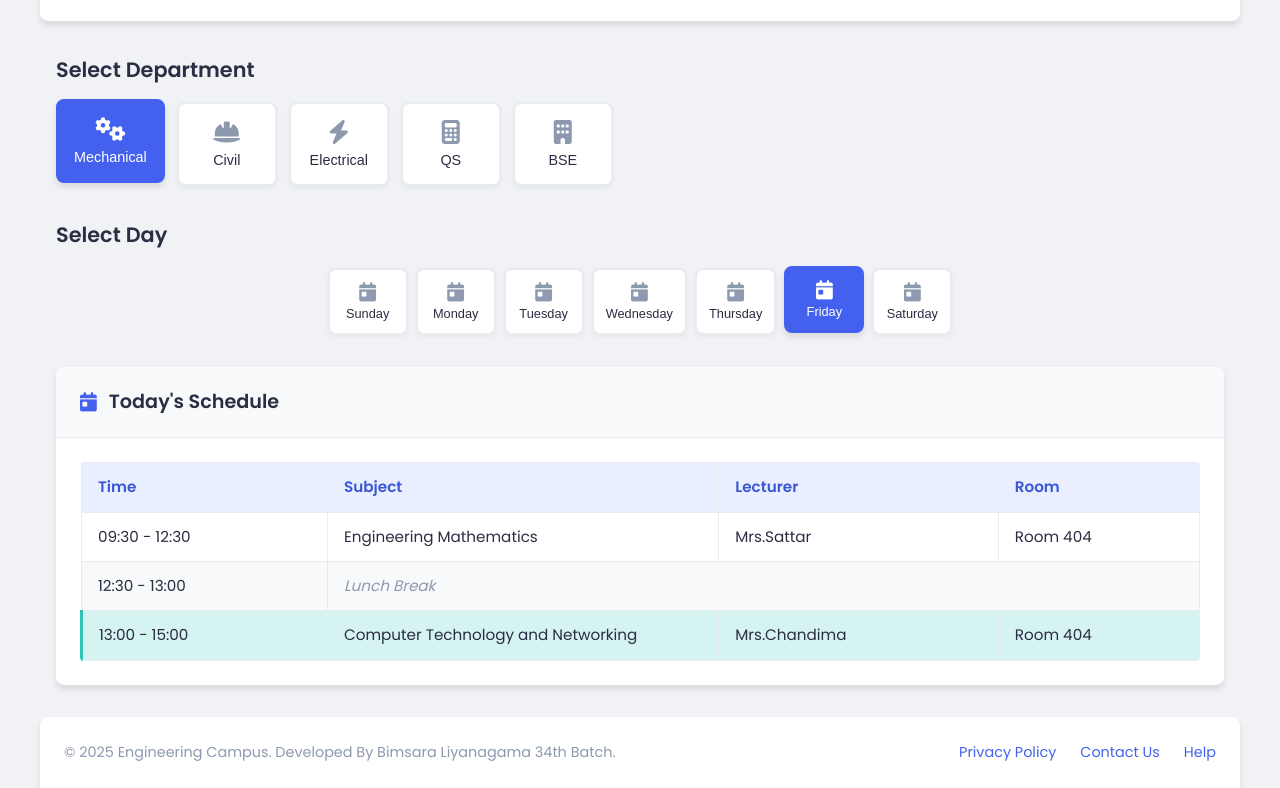
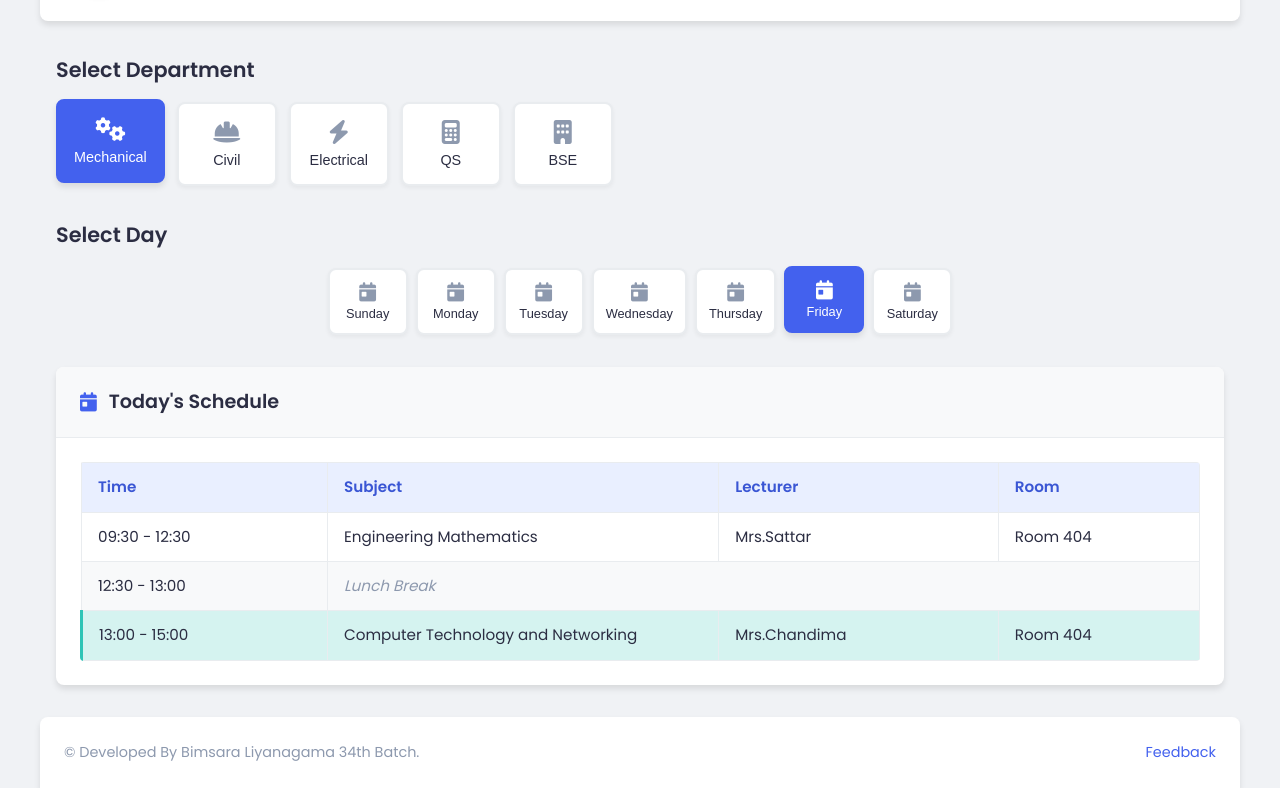
Before and after one commit to BPLIYANAGAMA/time-table, a plain HTML site: page index.html in a window 1280 px wide. Shown: the part 97-885 px from the top of the page. Drawn offline with Linux system fonts and the light colour scheme.

Commit message:
Update index.html

```diff
--- a/index.html
+++ b/index.html
@@ -13,7 +13,7 @@
         <header class="main-header">
             <div class="header-content">
                 <div class="logo-container">
-                    <img src="campus-logo.png" alt="Campus Logo" id="campus-logo">
+                    <img src="campuslogo.png" alt="Campus Logo" id="campus-logo">
                     <div class="title-container">
                         <h1>Engineering Campus</h1>
                         <p class="subtitle">First Year Timetable</p>
@@ -130,11 +130,9 @@
 
         <footer class="main-footer">
             <div class="footer-content">
-                <p>&copy; 2025 Engineering Campus. Developed By Bimsara Liyanagama 34th Batch.</p>
+                <p>&copy; Developed By Bimsara Liyanagama 34th Batch.</p>
                 <div class="footer-links">
-                    <a href="#" class="footer-link">Privacy Policy</a>
-                    <a href="#" class="footer-link">Contact Us</a>
-                    <a href="#" class="footer-link">Help</a>
+                    <a href="https://docs.google.com/forms/d/e/1FAIpQLSdAJMBUhH2_JUx3m9rX-dmS2s1j7rONG6kVbTklyJHoS_-Zrw/viewform?usp=header" class="footer-link">Feedback</a>
                 </div>
             </div>
         </footer>
```
